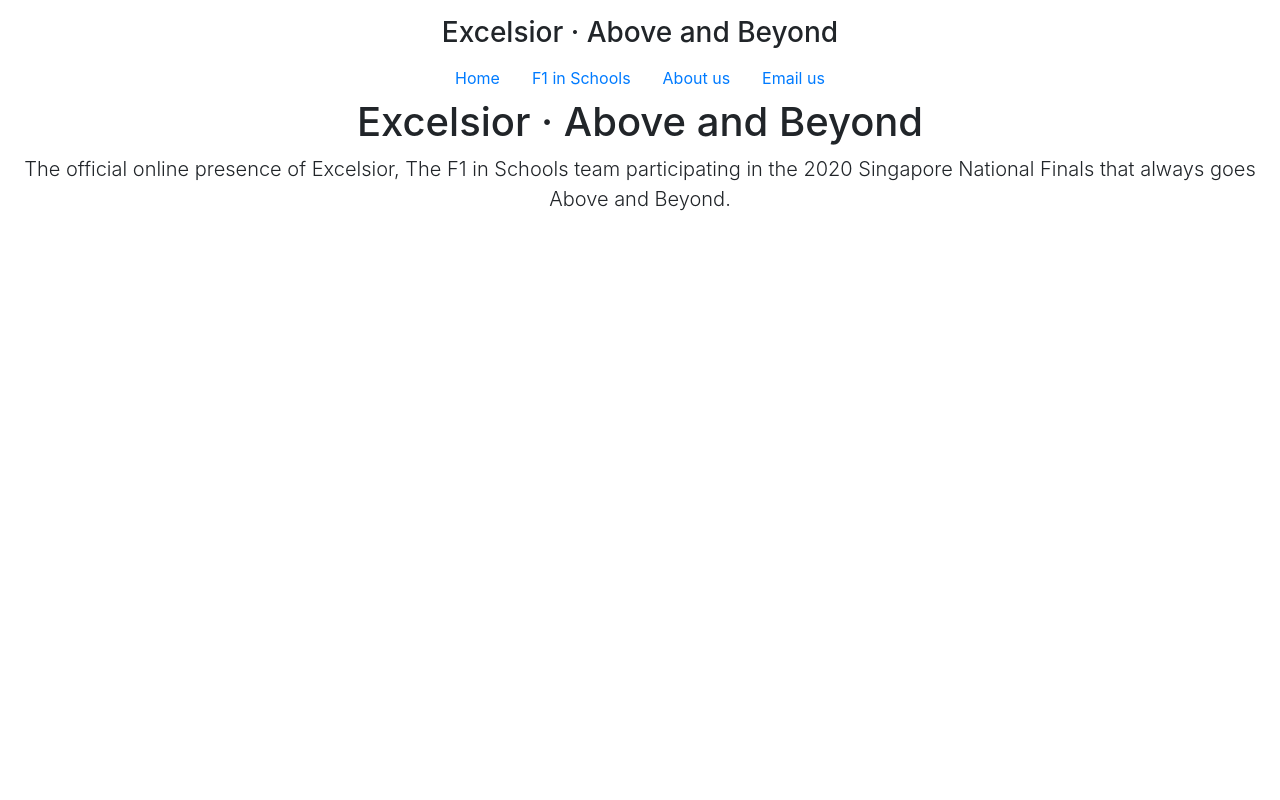
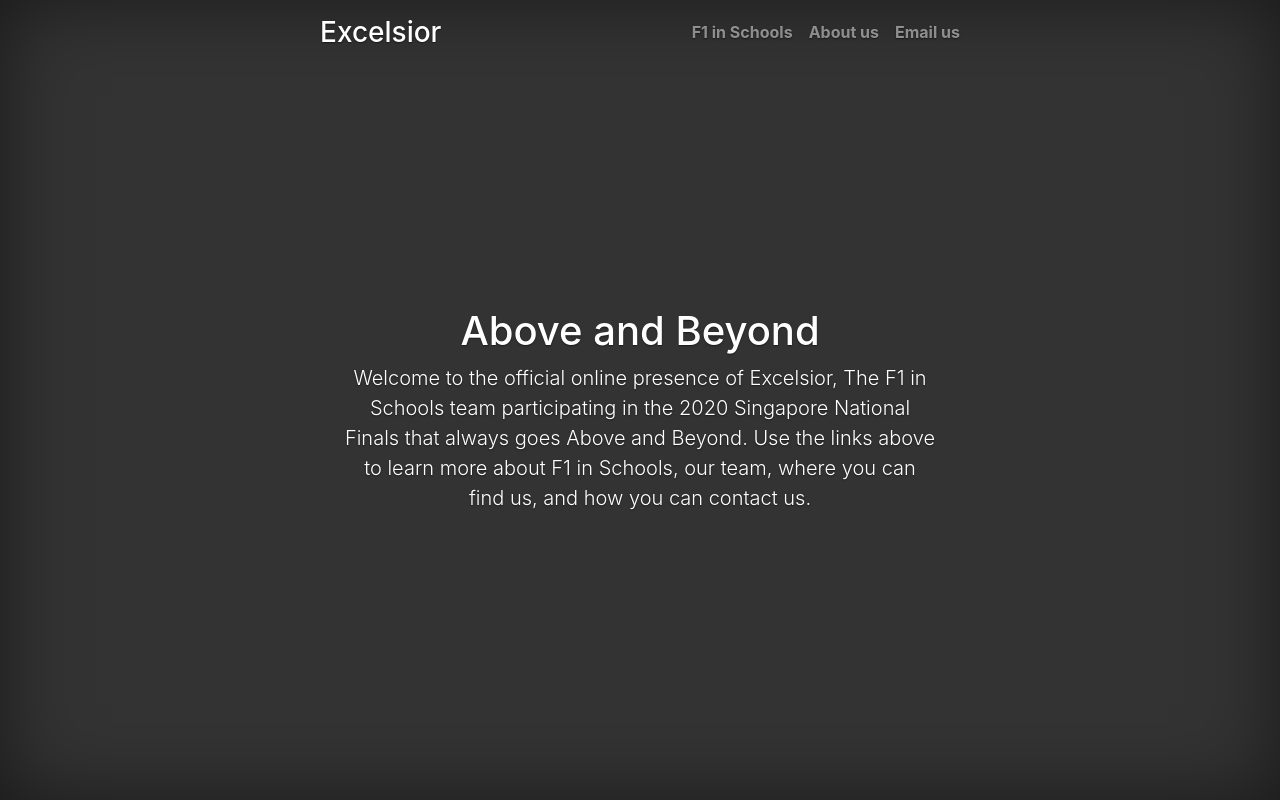
Before and after one commit to ExcelsiorF1/ExcelsiorF1.github.io, a plain HTML site: page index.html in a window 1280 px wide. Drawn offline with nearby package versions, Linux system fonts and the light colour scheme; a script that the page names is missing.

Commit message:
Deleted script.js, style.css Added index.css, code to make styling work Updated README.md Updated index.html content

```diff
--- /dev/null
+++ b/index.css
@@ -0,0 +1,106 @@
+/*
+ * Globals
+ */
+
+/* Links */
+a,
+a:focus,
+a:hover {
+  color: #fff;
+}
+
+/* Custom default button */
+.btn-secondary,
+.btn-secondary:hover,
+.btn-secondary:focus {
+  color: #333;
+  text-shadow: none; /* Prevent inheritance from `body` */
+  background-color: #fff;
+  border: .05rem solid #fff;
+}
+
+
+/*
+ * Base structure
+ */
+
+html,
+body {
+  height: 100%;
+  background-color: #333;
+}
+
+body {
+  display: -ms-flexbox;
+  display: flex;
+  color: #fff;
+  text-shadow: 0 .05rem .1rem rgba(0, 0, 0, .5);
+  box-shadow: inset 0 0 5rem rgba(0, 0, 0, .5);
+}
+
+.cover-container {
+  max-width: 42em;
+}
+
+
+/*
+ * Header
+ */
+.masthead {
+  margin-bottom: 2rem;
+}
+
+.masthead-brand {
+  margin-bottom: 0;
+}
+
+.nav-masthead .nav-link {
+  padding: .25rem 0;
+  font-weight: 700;
+  color: rgba(255, 255, 255, .5);
+  background-color: transparent;
+  border-bottom: .25rem solid transparent;
+}
+
+.nav-masthead .nav-link:hover,
+.nav-masthead .nav-link:focus {
+  border-bottom-color: rgba(255, 255, 255, .25);
+}
+
+.nav-masthead .nav-link + .nav-link {
+  margin-left: 1rem;
+}
+
+.nav-masthead .active {
+  color: #fff;
+  border-bottom-color: #fff;
+}
+
+@media (min-width: 48em) {
+  .masthead-brand {
+    float: left;
+  }
+  .nav-masthead {
+    float: right;
+  }
+}
+
+
+/*
+ * Cover
+ */
+.cover {
+  padding: 0 1.5rem;
+}
+.cover .btn-lg {
+  padding: .75rem 1.25rem;
+  font-weight: 700;
+}
+
+
+/*
+ * Footer
+ */
+.mastfoot {
+  color: rgba(255, 255, 255, .5);
+}
--- a/index.html
+++ b/index.html
@@ -3,22 +3,28 @@
 <head>
     <meta charset="utf-8">
     <meta name="viewport" content="width=device-width, initial-scale=1, shrink-to-fit=no">
+    <meta name="generator" content="Jekyll v3.8.6">
+
     <!-- Website Title -->
     <title>Excelsior &#183; Above and Beyond</title>
+
     <!-- Bootstrap CSS -->
     <link rel="stylesheet" href="https://stackpath.bootstrapcdn.com/bootstrap/4.4.1/css/bootstrap.min.css"
         integrity="sha384-Vkoo8x4CGsO3+Hhxv8T/Q5PaXtkKtu6ug5TOeNV6gBiFeWPGFN9MuhOf23Q9Ifjh" crossorigin="anonymous">
+
     <!-- Local CSS -->
-    <link rel="stylesheet" href="./style.css">
+    <link rel="stylesheet" href="./index.css">
 </head>
 <body class="text-center"> <!-- <body background="./background.jpg"> -->
     <!-- Front end -->
         <div class="cover-container d-flex w-100 h-100 p-3 mx-auto flex-column">
+
+            <!-- Header -->
             <header class="masthead mb-auto">
                 <div class="inner">
-                    <h3 class="masthead-brand">Excelsior &#183; Above and Beyond</h3><!-- <img src="./" alt="Team Logo" width=90> -->
+                    <h3 class="masthead-brand"><a href="#">Excelsior</a></h3>
+                    <!-- <a href="#"><img src="./" alt="Team Logo" width=90></a> -->
                     <nav class="nav nav-masthead justify-content-center">
-                        <a class="nav-link active" href="#">Home</a>
                         <a class="nav-link" href="./what_is_f1.html">F1 in Schools</a>
                         <a class="nav-link" href="./about_us.html">About us</a>
                         <a class="nav-link" href="mailto:teamexcelsiorf1@gmail.com">Email us</a>
@@ -26,12 +32,20 @@
                 </div>
             </header>
 
+            <!-- Main -->
             <main role="main" class="inner cover">
-                <h1 class="cover-heading">Excelsior &#183; Above and Beyond</h1><!-- <img src="./" alt="White Team Logo"> -->
-                <p class="lead">The official online presence of Excelsior, The F1 in Schools team participating in the 2020 Singapore National Finals that always goes Above and Beyond.</p>
+                <h1 class="cover-heading">Above and Beyond</h1><!-- <img src="./" alt="White Team Logo"> -->
+                <p class="lead">Welcome to the official online presence of Excelsior, The F1 in Schools team participating in the 2020 Singapore National Finals that always goes Above and Beyond. Use the links above to learn more about F1 in Schools, our team, where you can find us, and how you can contact us.</p>
             </main>
+
+            <!-- Footer -->
+            <footer class="mastfoot mt-auto">
+                <div class="inner">
+                </div>
+            </footer>
         </div>
     <!-- Back end -->
+
         <!-- Bootstrap JS -->
         <script src="https://code.jquery.com/jquery-3.4.1.slim.min.js"
             integrity="sha384-J6qa4849blE2+poT4WnyKhv5vZF5SrPo0iEjwBvKU7imGFAV0wwj1yYfoRSJoZ+n"
@@ -42,6 +56,7 @@
         <script src="https://stackpath.bootstrapcdn.com/bootstrap/4.4.1/js/bootstrap.min.js"
             integrity="sha384-wfSDF2E50Y2D1uUdj0O3uMBJnjuUD4Ih7YwaYd1iqfktj0Uod8GCExl3Og8ifwB6"
             crossorigin="anonymous"></script>
+
         <!-- Local JS -->
         <script src="./script.js"></script>
 </body>
```
Also changed, not shown: script.js (deleted), style.css (deleted), 1 other file.
